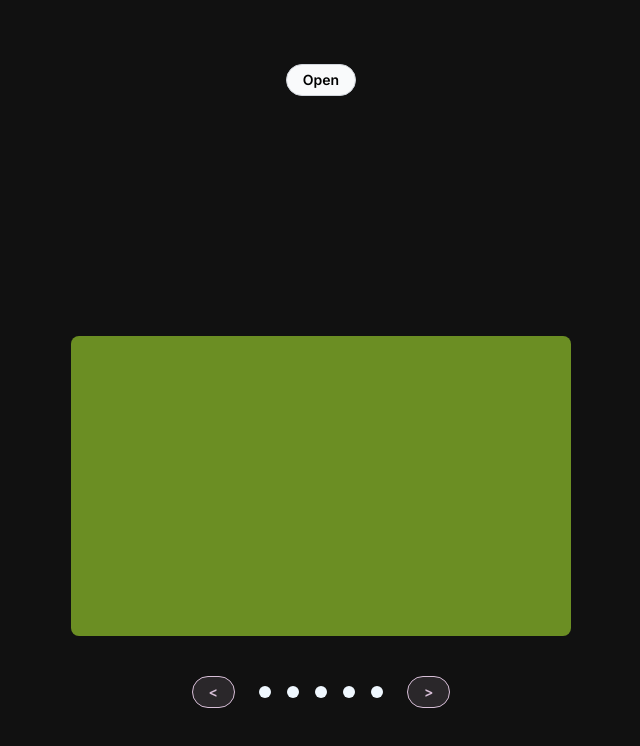
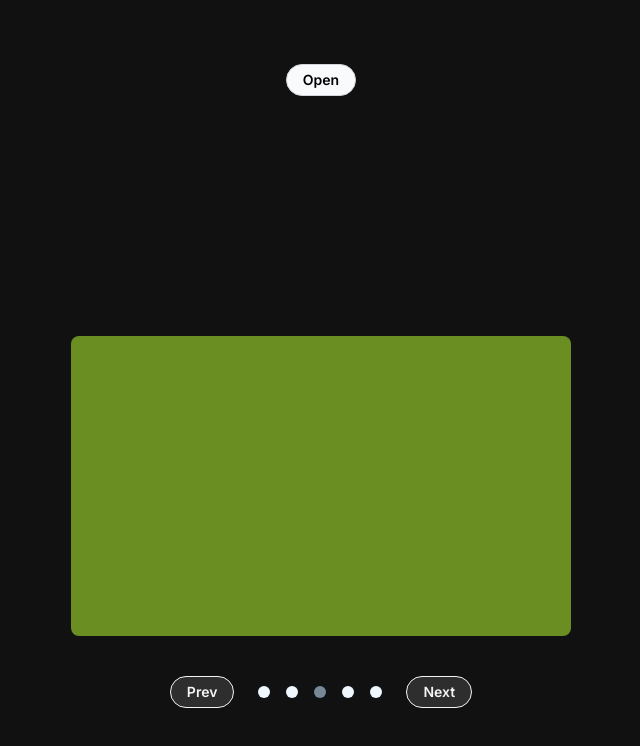
Before and after one commit to yayuniverse/dynamic-interface-interactions-practice, a website built with webpack: page src/template.html in a window 1280 px wide. Shown: the whole page, without its empty margins (319-959 px from the left). Built offline with nearby package versions, Linux system fonts and the light colour scheme.

Commit message:
fix: update button labels for navigation and change active dot color

```diff
--- a/src/carousel.css
+++ b/src/carousel.css
@@ -55,9 +55,9 @@
 }
 
 .nav-wrapper button {
-  background-color: rgba(216, 191, 216, 0.125);
-  border: 1px solid thistle;
-  color: thistle;
+  background-color: rgba(245, 245, 245, 0.125);
+  border: 1px solid whitesmoke;
+  color: whitesmoke;
 }
 
 .dot-group {
@@ -71,3 +71,7 @@
   border-radius: 50%;
   background-color: aliceblue;
 }
+
+.active-dot {
+  background-color: lightslategrey;
+}
--- a/src/template.html
+++ b/src/template.html
@@ -28,15 +28,15 @@
       </div>
 
       <span class="nav-wrapper">
-        <button class="prev-button"> < </button>
+        <button class="prev-button"> Prev </button>
         <span class="dot-group">
-          <span class="dot dot1"></span>
+          <span class="dot dot1 active-dot"></span>
           <span class="dot dot2"></span>
           <span class="dot dot3"></span>
           <span class="dot dot4"></span>
           <span class="dot dot5"></span>
         </span>
-        <button class="next-button"> > </button>
+        <button class="next-button"> Next </button>
       </span>
     </div>
   </body>
```
